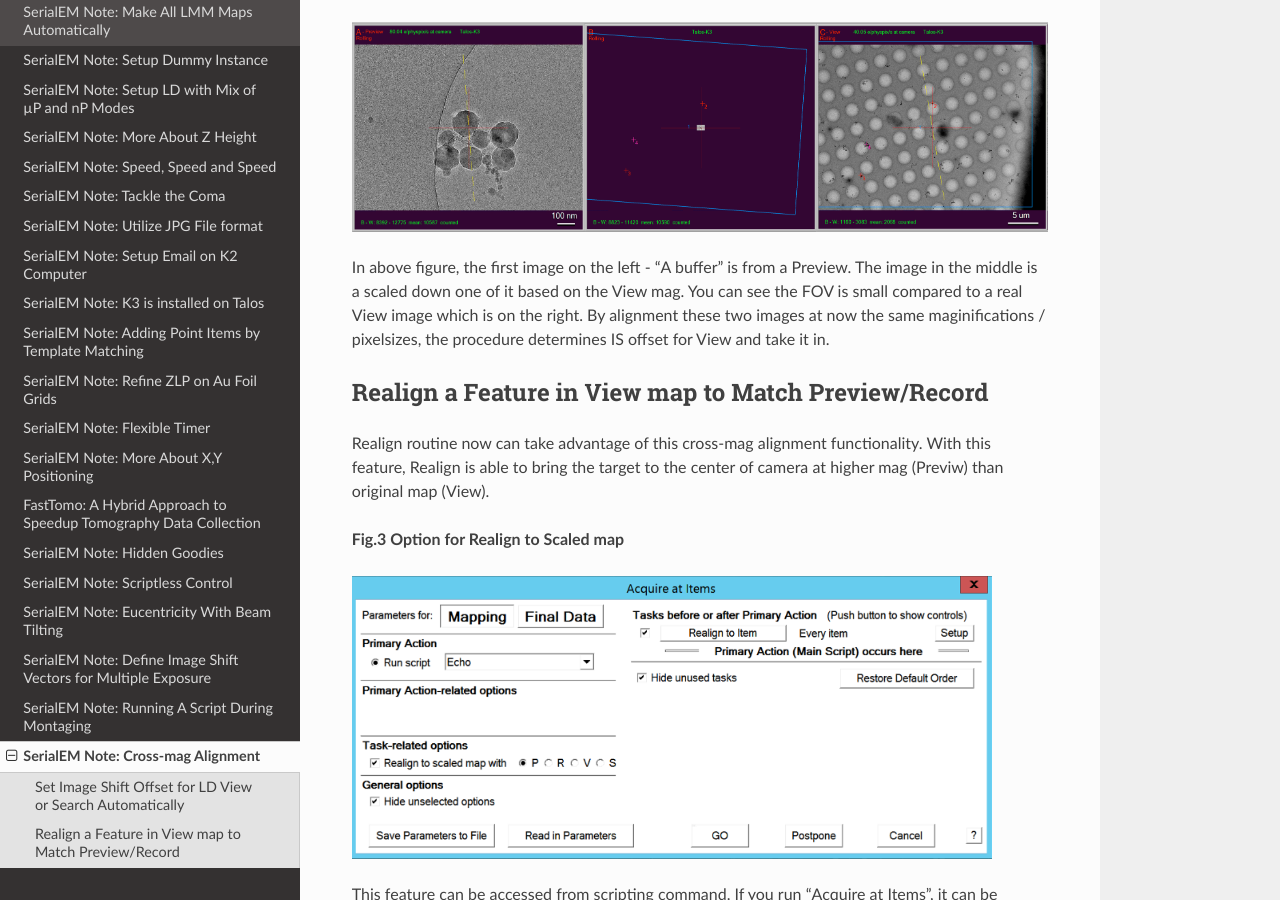
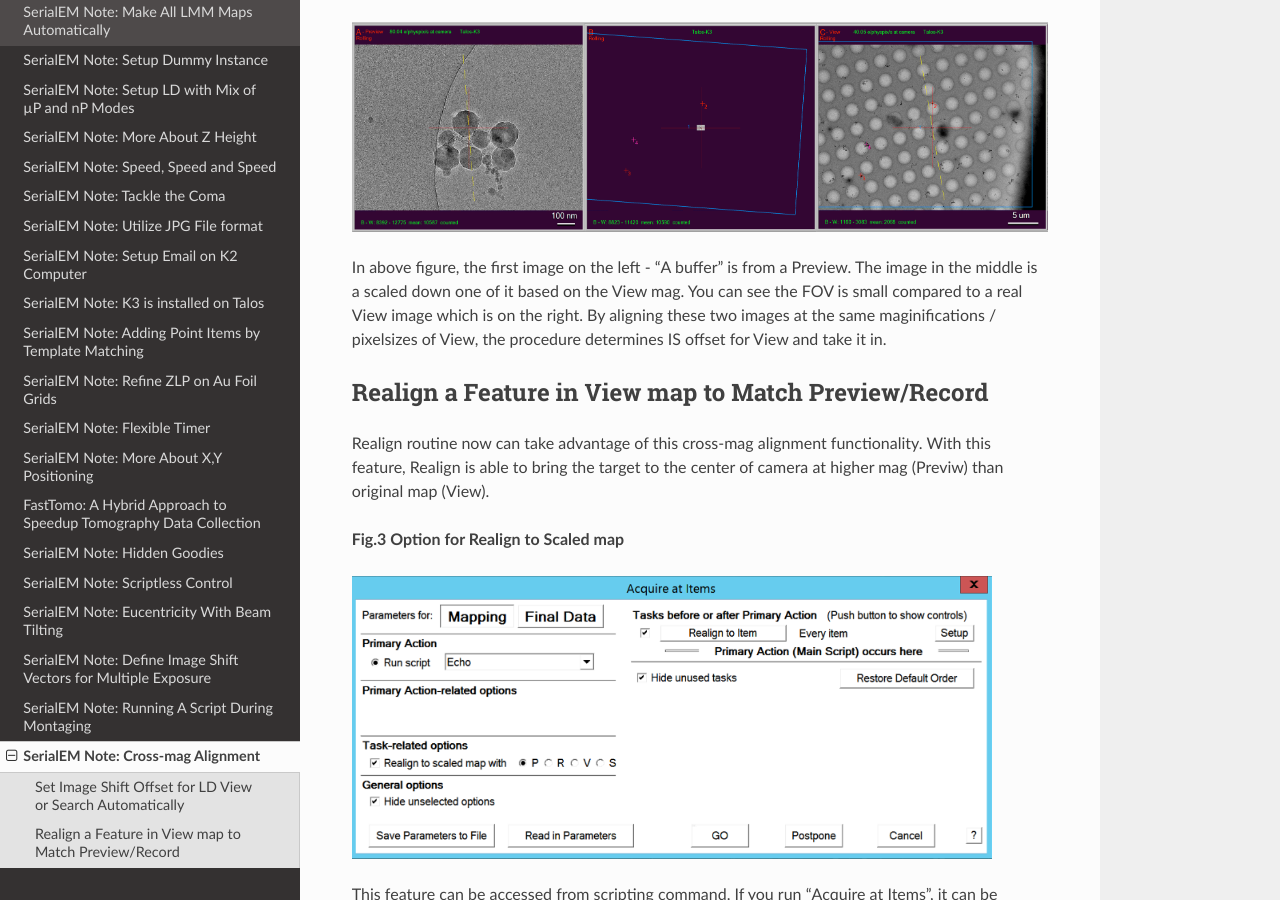
Before and after one commit to xuchen66/sphinx-emdocs, a Sphinx documentation site: the page built from source/serialem-note-cross-mag_aligment.rst, in a window 1280 px wide and 900 px high, scrolled down 1211 px. Built offline with Sphinx 7.4.7 and the Read the Docs theme 2.0.0, drawn with Linux system fonts in a browser that asks for light colours; pages that are not in the unit, such as notebooks, are missing from menus; some of the changed text lies outside the part shown.

Commit message:
Update serialem-note-cross-mag_aligment.rst

```diff
--- a/source/serialem-note-cross-mag_aligment.rst
+++ b/source/serialem-note-cross-mag_aligment.rst
@@ -61,7 +61,7 @@ accurately.
 In above figure, the first image on the left - "A buffer" is from a Preview.
 The image in the middle is a scaled down one of it based on the View mag. You can
 see the FOV is small compared to a real View image which is on the right. By
-alignment these two images at now the same maginifications / pixelsizes, the
+aligning these two images at the same maginifications / pixelsizes of View, the
 procedure determines IS offset for View and take it in.
 
 .. _Realign_a_feature_in_view_to_P:
```
Also changed, not shown: other parts of source/serialem-note-cross-mag_aligment.rst (+1 -1 lines).
